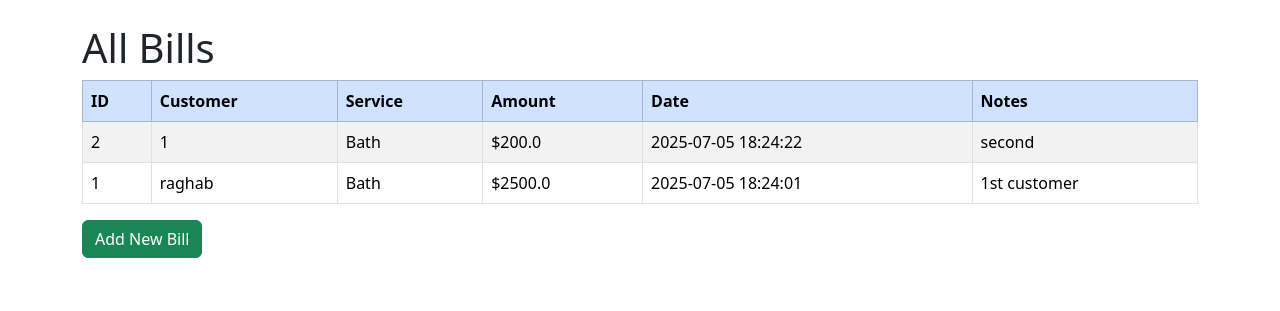
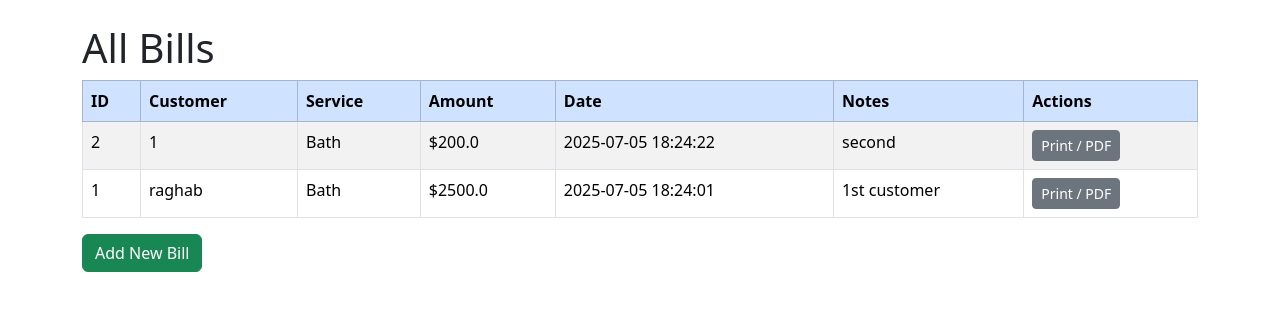
Before and after one commit to ragshas/petgrooming-admin, a Flask app: page /bills in a window 1280 px wide. Shown: the part 56-367 px from the top of the page. Run offline with Flask 3, Linux system fonts and the light colour scheme; data comes from the database, SQL or seed files in the repository.

Commit message:
Add PDF export (requires GTK runtime

```diff
--- a/app.py
+++ b/app.py
@@ -1,6 +1,7 @@
-from flask import Flask, render_template, request, redirect, url_for
+from flask import Flask, render_template, request, redirect, url_for, make_response
 import sqlite3
 from datetime import datetime
+from weasyprint import HTML
 
 app = Flask(__name__)
 
@@ -78,6 +79,29 @@ def bills():
     conn.close()
     return render_template('bills.html', bills=all_bills)
 
+@app.route('/bills/<int:bill_id>/pdf')
+def bill_pdf(bill_id):
+    conn = sqlite3.connect('database.db')
+    c = conn.cursor()
+    c.execute('''
+        SELECT bills.id, customers.name, bills.service, bills.amount, bills.date, bills.notes
+        FROM bills
+        JOIN customers ON bills.customer_id = customers.id
+        WHERE bills.id = ?
+    ''', (bill_id,))
+    bill = c.fetchone()
+    conn.close()
+
+    if bill:
+        rendered = render_template('bill_pdf.html', bill=bill)
+        pdf = HTML(string=rendered).write_pdf()
+
+        response = make_response(pdf)
+        response.headers['Content-Type'] = 'application/pdf'
+        response.headers['Content-Disposition'] = f'inline; filename=bill_{bill[0]}.pdf'
+        return response
+    else:
+        return "Bill not found", 404
 
 
 if __name__ == '__main__':
--- a/templates/bills.html
+++ b/templates/bills.html
@@ -13,6 +13,7 @@
       <th>Amount</th>
       <th>Date</th>
       <th>Notes</th>
+      <th>Actions</th>
     </tr>
   </thead>
   <tbody>
@@ -24,6 +25,9 @@
       <td>${{ bill[3] }}</td>
       <td>{{ bill[4] }}</td>
       <td>{{ bill[5] }}</td>
+      <td>
+        <a href="/bills/{{ bill[0] }}/pdf" class="btn btn-sm btn-secondary">Print / PDF</a>
+      </td>
     </tr>
     {% else %}
     <tr>
```
Also changed, not shown: templates/bill_pdf.html (added, +20 -0 lines), README.md.
